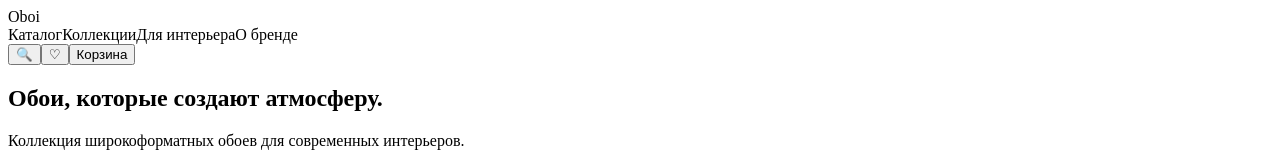
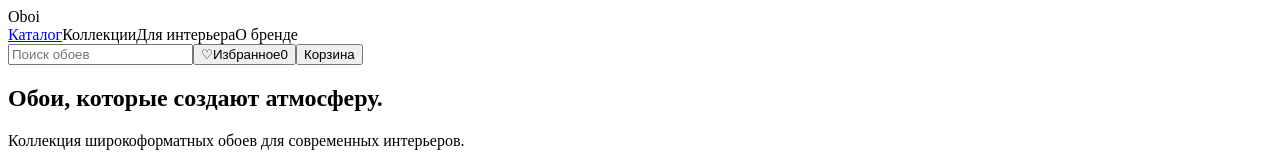
Before and after one commit to extremelisica-max/Oboi, a React (Vite) app: page / in a window 1280 px wide. Both pictures are taken after a click on the button "Войти". Shown: the top 160 px of the page. Built offline with nearby package versions, Linux system fonts and the light colour scheme; the HTML template or start-up script is replaced by a standard one.

Commit message:
Polish header search, accessibility, modal styles

```diff
--- a/src/components/Header.jsx
+++ b/src/components/Header.jsx
@@ -1,20 +1,37 @@
-import React from 'react'
+import React, {useState, useRef, useEffect} from 'react'
 
-export default function Header(){
+export default function Header({onSearch, favCount}){
+  const [value, setValue] = useState('')
+  const timer = useRef(null)
+
+  useEffect(()=> {
+    return ()=> clearTimeout(timer.current)
+  },[])
+
+  function handleChange(e){
+    const v = e.target.value
+    setValue(v)
+    clearTimeout(timer.current)
+    timer.current = setTimeout(()=> onSearch && onSearch(v), 280)
+  }
+
   return (
-    <header className="site-header">
+    <header className="site-header" role="banner">
       <div className="container header-inner">
-        <div className="logo">Oboi</div>
-        <nav className="nav">
-          <a>Каталог</a>
+        <div className="logo" aria-label="Oboi brand">Oboi</div>
+        <nav className="nav" aria-label="Main navigation">
+          <a href="#catalog">Каталог</a>
           <a>Коллекции</a>
           <a>Для интерьера</a>
           <a>О бренде</a>
         </nav>
+
         <div className="actions">
-          <button className="icon-btn">🔍</button>
-          <button className="icon-btn">♡</button>
-          <button className="primary">Корзина</button>
+          <label className="search-wrap">
+            <input aria-label="Поиск" placeholder="Поиск обоев" value={value} onChange={handleChange} />
+          </label>
+          <button className="icon-btn" aria-label="Избранное">♡<span className="visually-hidden">Избранное</span><span aria-hidden>{favCount||0}</span></button>
+          <button className="primary" aria-label="Корзина">Корзина</button>
         </div>
       </div>
     </header>
--- a/src/styles.css
+++ b/src/styles.css
@@ -20,6 +20,9 @@ body{font-family:Inter, Manrope, system-ui, -apple-system, 'Segoe UI', Roboto, '
 .actions{display:flex;gap:12px;align-items:center}
 .icon-btn{background:transparent;border:1px solid var(--border);padding:8px;border-radius:8px}
 .primary{background:var(--accent);color:white;padding:10px 14px;border-radius:10px;border:none}
+
+.search-wrap input{padding:8px 12px;border-radius:8px;border:1px solid var(--border);min-width:220px}
+.visually-hidden{position:absolute;width:1px;height:1px;padding:0;margin:-1px;overflow:hidden;clip:rect(0,0,0,0);white-space:nowrap;border:0}
 
 .hero{display:grid;grid-template-columns:1fr 420px;gap:40px;align-items:center;margin-bottom:30px}
 .hero h1{font-size:44px;margin:0 0 12px}
@@ -44,6 +47,13 @@ body{font-family:Inter, Manrope, system-ui, -apple-system, 'Segoe UI', Roboto, '
 .pin h4{font-size:16px;margin:0 0 8px}
 .pin-description{font-size:14px;color:var(--muted);margin:0}
 
+/* Modal */
+.modal-backdrop{position:fixed;inset:0;background:rgba(20,20,20,0.45);display:grid;place-items:center;z-index:60}
+.modal{background:var(--surface);width:min(980px,94vw);display:flex;gap:20px;border-radius:12px;overflow:hidden;border:1px solid var(--border)}
+.modal-media img{width:560px;height:100%;object-fit:cover}
+.modal-body{padding:20px}
+.modal .meta{color:var(--muted);font-size:14px}
+
 /* Splash and Login */
 .splash-screen{width:100vw;height:100vh;display:grid;place-items:center;background:var(--surface)}
 .splash-inner{display:flex;align-items:center;justify-content:center}
```
